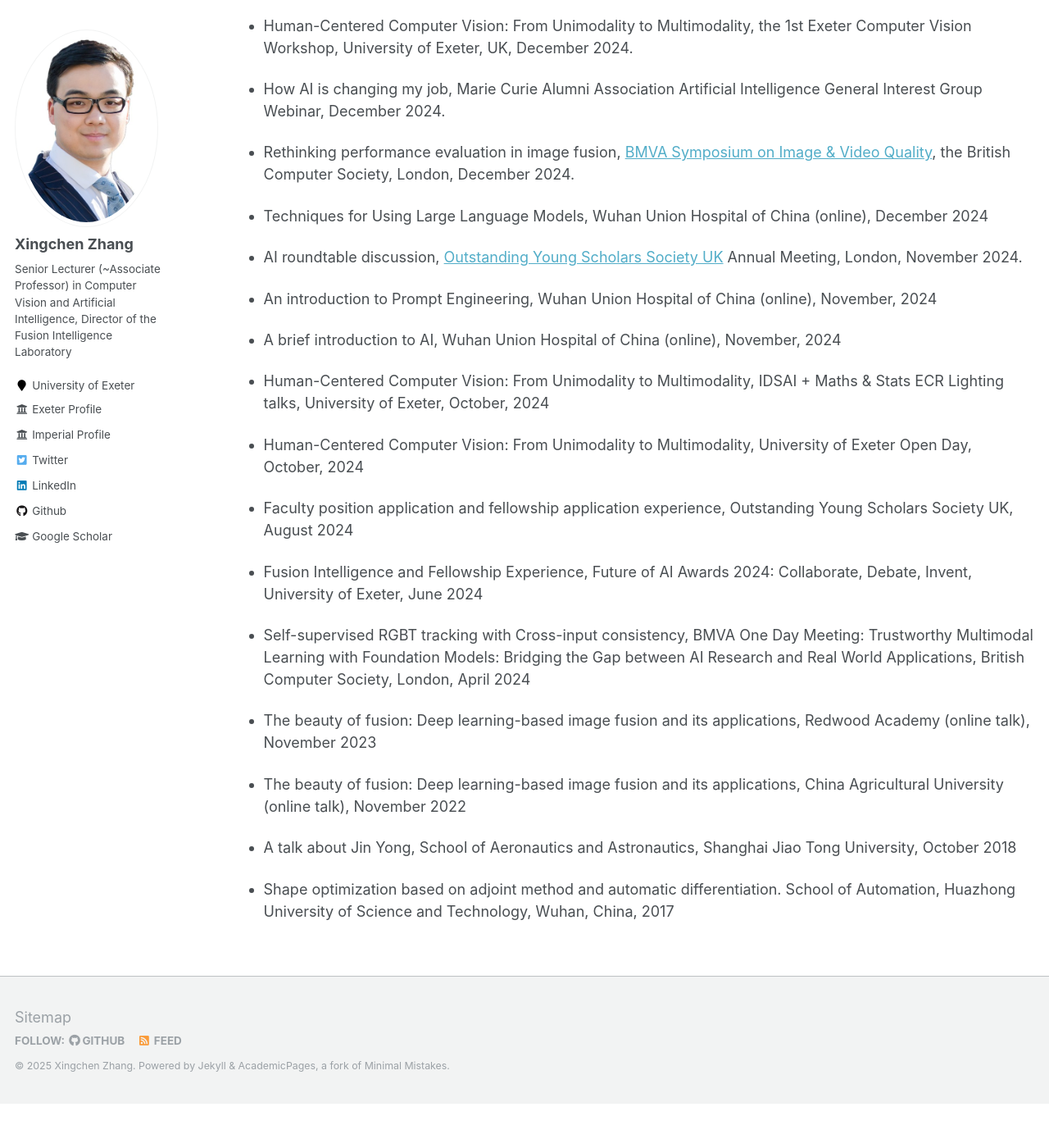
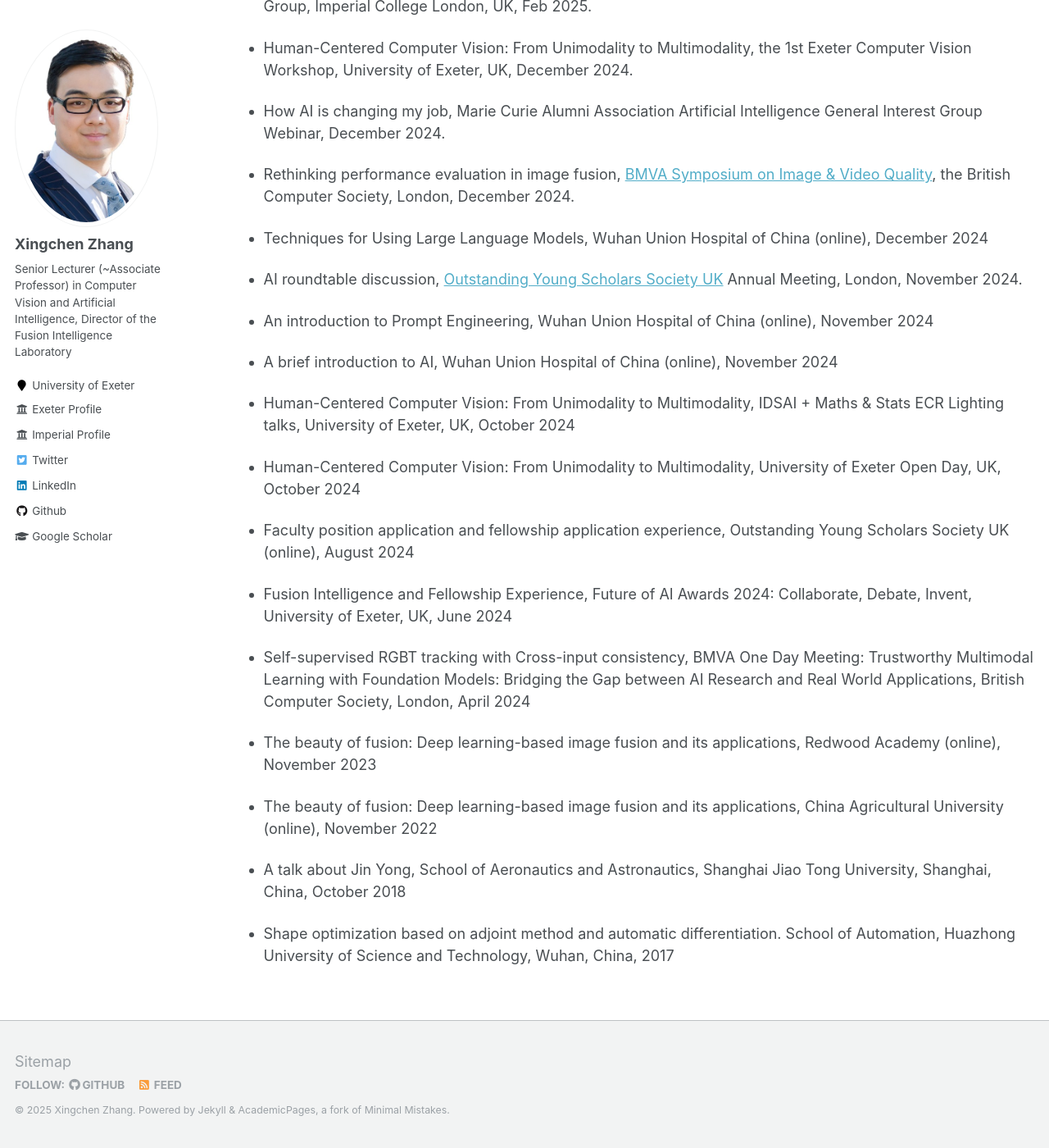
Before and after one commit to xingchenzhang/xingchenzhang.github.io, a Jekyll site: the page built from _pages/talks.md, in a window 1280 px wide and 1400 px high, scrolled down 375 px. Shown: the whole window at 82% size. Built offline with Jekyll 4.4.1, drawn with Linux system fonts in a browser that asks for light colours; before the commit the page ends 1721 px from its top, so only the background shows below that; some of the changed text lies outside the part shown.

Commit message:
update bio

```diff
--- a/_pages/talks.md
+++ b/_pages/talks.md
@@ -7,12 +7,11 @@
 
 **Coming talks**
 
-
 **Past talks**
 
-- A brief introduction to Prompt Engineering, Personal Robotics Laboratory, Imperial College London, Feb 2025.
+- A brief introduction to Prompt Engineering, Personal Robotics Laboratory, Imperial College London, UK, Feb 2025.
 
-- Human-Centered Computer Vision: From Unimodality to Multimodality, Intelligent Systems and Network Group, Imperial College London, Feb 2025.
+- Human-Centered Computer Vision: From Unimodality to Multimodality, Intelligent Systems and Network Group, Imperial College London, UK, Feb 2025.
 
 - Human-Centered Computer Vision: From Unimodality to Multimodality, the 1st Exeter Computer Vision Workshop, University of Exeter, UK, December 2024.
 
@@ -24,24 +23,24 @@
 
 - AI roundtable discussion, [Outstanding Young Scholars Society UK](https://www.oyss.org.uk/) Annual Meeting, London, November 2024.
 
-- An introduction to Prompt Engineering, Wuhan Union Hospital of China (online), November, 2024
+- An introduction to Prompt Engineering, Wuhan Union Hospital of China (online), November 2024
 
-- A brief introduction to AI, Wuhan Union Hospital of China (online), November, 2024
+- A brief introduction to AI, Wuhan Union Hospital of China (online), November 2024
 
-- Human-Centered Computer Vision: From Unimodality to Multimodality, IDSAI + Maths & Stats ECR Lighting talks, University of Exeter, October, 2024
+- Human-Centered Computer Vision: From Unimodality to Multimodality, IDSAI + Maths & Stats ECR Lighting talks, University of Exeter, UK, October 2024
 
-- Human-Centered Computer Vision: From Unimodality to Multimodality, University of Exeter Open Day, October, 2024
+- Human-Centered Computer Vision: From Unimodality to Multimodality, University of Exeter Open Day, UK, October 2024
 
-- Faculty position application and fellowship application experience, Outstanding Young Scholars Society UK, August 2024
+- Faculty position application and fellowship application experience, Outstanding Young Scholars Society UK (online), August 2024
 
-- Fusion Intelligence and Fellowship Experience, Future of AI Awards 2024: Collaborate, Debate, Invent, University of Exeter, June 2024
+- Fusion Intelligence and Fellowship Experience, Future of AI Awards 2024: Collaborate, Debate, Invent, University of Exeter, UK, June 2024
 
 - Self-supervised RGBT tracking with Cross-input consistency, BMVA One Day Meeting: Trustworthy Multimodal Learning with Foundation Models: Bridging the Gap between AI Research and Real World Applications, British Computer Society, London, April 2024
 
-- The beauty of fusion: Deep learning-based image fusion and its applications, Redwood Academy (online talk), November 2023
+- The beauty of fusion: Deep learning-based image fusion and its applications, Redwood Academy (online), November 2023
 
-- The beauty of fusion: Deep learning-based image fusion and its applications, China Agricultural University (online talk), November 2022
+- The beauty of fusion: Deep learning-based image fusion and its applications, China Agricultural University (online), November 2022
 
-- A talk about Jin Yong, School of Aeronautics and Astronautics, Shanghai Jiao Tong University, October 2018
+- A talk about Jin Yong, School of Aeronautics and Astronautics, Shanghai Jiao Tong University, Shanghai, China, October 2018
 
 - Shape optimization based on adjoint method and automatic differentiation. School of Automation, Huazhong University of Science and Technology, Wuhan, China, 2017
```
Also changed, not shown: _pages/team.md (+1 -1 lines), _pages/vacancies.md (+3 -2 lines).
